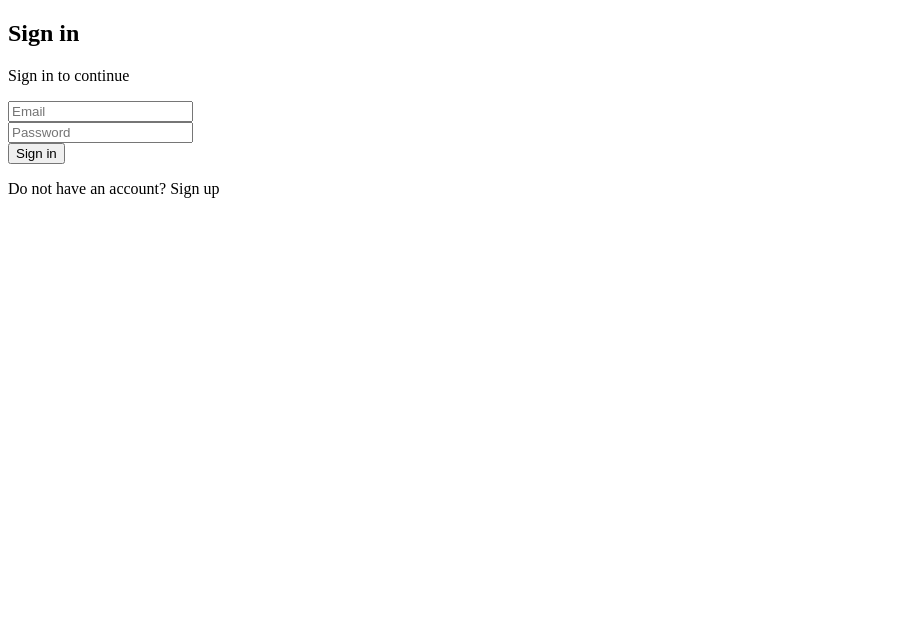
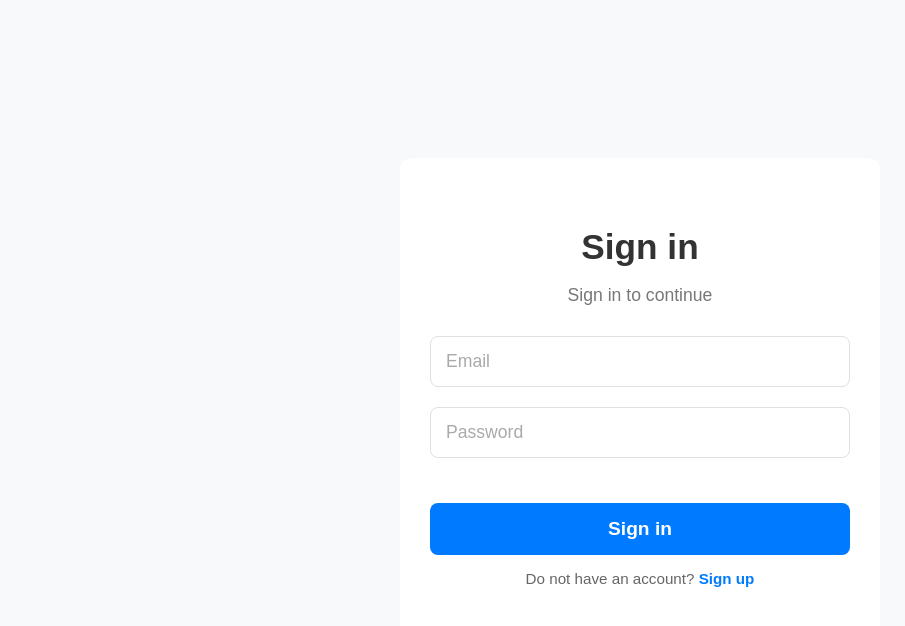
Before and after one commit to LeeKwanChak/grocery-list-app, a React (Vite) app in the folder frontend/: page / in a window 1280 px wide. Shown: the top 626 px of the page, without its empty margins (0-905 px from the left). Built offline with nearby package versions, Linux system fonts and the light colour scheme.

Commit message:
Update Login and Register Form

```diff
--- /dev/null
+++ b/frontend/src/components/Form.css
@@ -0,0 +1,77 @@
+.form-container{
+    background-color: #ffffff;
+    padding: 40px 30px;
+    border-radius: 12px;
+    width: 100%;
+    max-width: 420px;
+    text-align: center;
+}
+
+.form-container h2 {
+    font-size: 2.2em;
+    color: #333;
+    margin-bottom: 10px;
+    font-weight: 600;
+}
+
+.form-container p.subtitle {
+    font-size: 1.1em;
+    color: #777;
+    margin-bottom: 30px;
+}
+
+.form-group{
+    margin-bottom: 20px;
+}
+
+input::placeholder {
+    color: #aaa;
+}
+
+.form-group input {
+    width: 100%;
+    padding: 14px 15px;
+    border: 1px solid #e0e0e0;
+    border-radius: 8px;
+    font-size: 1.1em;
+    box-sizing: border-box;
+    transition: border-color 0.2s ease, box-shadow 0.2s ease;
+}
+
+.form-group input:focus {
+    outline: none;
+    border-color: #007bff;
+}
+
+.form-container button {
+  width: 100%;
+  padding: 15px;
+  background-color: #007bff;
+  color: white;
+  border: none;
+  border-radius: 8px;
+  font-size: 1.2em;
+  font-weight: 600;
+  cursor: pointer;
+  margin-top: 25px;
+}
+
+.form-container button:hover {
+  background-color: #0056b3;
+}
+
+.form-container p {
+  color: #666;
+  font-size: 0.95em;
+}
+
+.form-container .switch-link {
+  color: #007bff;
+  cursor: pointer;
+  text-decoration: none;
+  font-weight: bold;
+}
+
+.form-container .switch-link:hover {
+  text-decoration: underline;
+}
--- a/frontend/src/components/LoginForm.tsx
+++ b/frontend/src/components/LoginForm.tsx
@@ -1,11 +1,16 @@
 import React, { useState } from 'react';
-import './LoginForm.css';
+import './Form.css';
 
-const LoginForm: React.FC = () => {
+  interface LoginFormProps{
+    onSwitchToRegister: () => void;
+  }
+
+const LoginForm: React.FC<LoginFormProps> = ({onSwitchToRegister}) => {
   const [email, setEmail] = useState('');
   const [password, setPassword] = useState('');
 
   const handleSubmit = (e: React.FormEvent) => {
+    e.preventDefault()
   }
 
   return (
@@ -37,7 +42,7 @@ const LoginForm: React.FC = () => {
       </form>
       <p>
         Do not have an account?{' '}
-        <span className="switch-link">
+        <span className="switch-link" onClick ={onSwitchToRegister}>
           Sign up
         </span>
       </p>
--- a/frontend/src/components/RegisterForm.tsx
+++ b/frontend/src/components/RegisterForm.tsx
@@ -1,12 +1,83 @@
 import React, { useState } from 'react';
-import './LoginForm.css';
+import './Form.css';
 
-const RegisterForm: React.FC = () => {
+
+interface RegisterFormProps{
+    onSwitchToLogin: () => void;
+}
+
+
+const RegisterForm: React.FC<RegisterFormProps> = ({onSwitchToLogin}) => {
+    const [name, setName] = useState('')
+    const [email, setEmail] = useState('')
+    const [password, setPassword] = useState('')
+    const [confirmPassword, setConfirmPassword] = useState('');
+    const [error, setError] = useState('');
+
+    const handleSubmit = (e: React.FormEvent) => {
+        e.preventDefault()
+        if(password !== confirmPassword){
+            setError('Passwords do not match')
+            return;
+        }
+        setError('');
+    }
 
     return(
         <div className = "form-container">
             <h2>Sign up</h2>
+            <p className="subtitle">Sign up to continue</p>
+            <form onSubmit={handleSubmit}>
+                <div className="form-group">
+                    <input
+                        type = "text"
+                        id = "name"
+                        value = {name}
+                        onChange={(e) => setName(e.target.value)}
+                        placeholder= "Username"
+                        required />
+                </div>
 
+                <div className="form-group">
+                    <input
+                        type = "email"
+                        id = "email"
+                        value = {email}
+                        onChange={(e) => setEmail(e.target.value)}
+                        placeholder= "Email"
+                        required />
+                </div>
+
+                <div className="form-group">
+                <input
+                    type="password"
+                    id="password"
+                    value={password}
+                    onChange={(e) => setPassword(e.target.value)}
+                    placeholder="Password"
+                    required
+                />
+                </div>
+
+                <div className="form-group">
+                    <input
+                        type="password"
+                        id="confirmPassword"
+                        value={confirmPassword}
+                        onChange={(e) => setConfirmPassword(e.target.value)}
+                        placeholder="Confirm Password"
+                        required
+                    />
+                </div>
+                {error && <p className="error-message">{error}</p>}
+                <button type="submit">Sign up</button>
+            </form>
+            <p>
+                Already have an account?{' '}
+                <span className = "switch-link" onClick= {onSwitchToLogin}>
+                Sign in
+                </span>
+            </p>
         </div>
     );
 
--- a/frontend/src/pages/AuthPage.css
+++ b/frontend/src/pages/AuthPage.css
@@ -0,0 +1,14 @@
+html, body {
+  margin: 0;
+  padding: 0;
+}
+
+.auth-container{
+    display: flex;
+    justify-content: center;
+    align-items: center;
+    min-height: 100vh;
+    background-color: #f8f9fa;
+    font-family: Arial, sans-serif;
+    color: #333;
+}
--- a/frontend/src/pages/AuthPage.tsx
+++ b/frontend/src/pages/AuthPage.tsx
@@ -17,9 +17,9 @@ const AuthPage: React.FC = () => {
     <div className="auth-container">
 
       {isLoginView ? (
-        <LoginForm/>
+        <LoginForm onSwitchToRegister = {handleSwitchToRegister}/>
       ) : (
-        <RegisterForm/>
+        <RegisterForm onSwitchToLogin = {handleSwitchToLogin}/>
       )}
     </div>
   );
```
Also changed, not shown: frontend/src/components/LoginForm.css (deleted).
